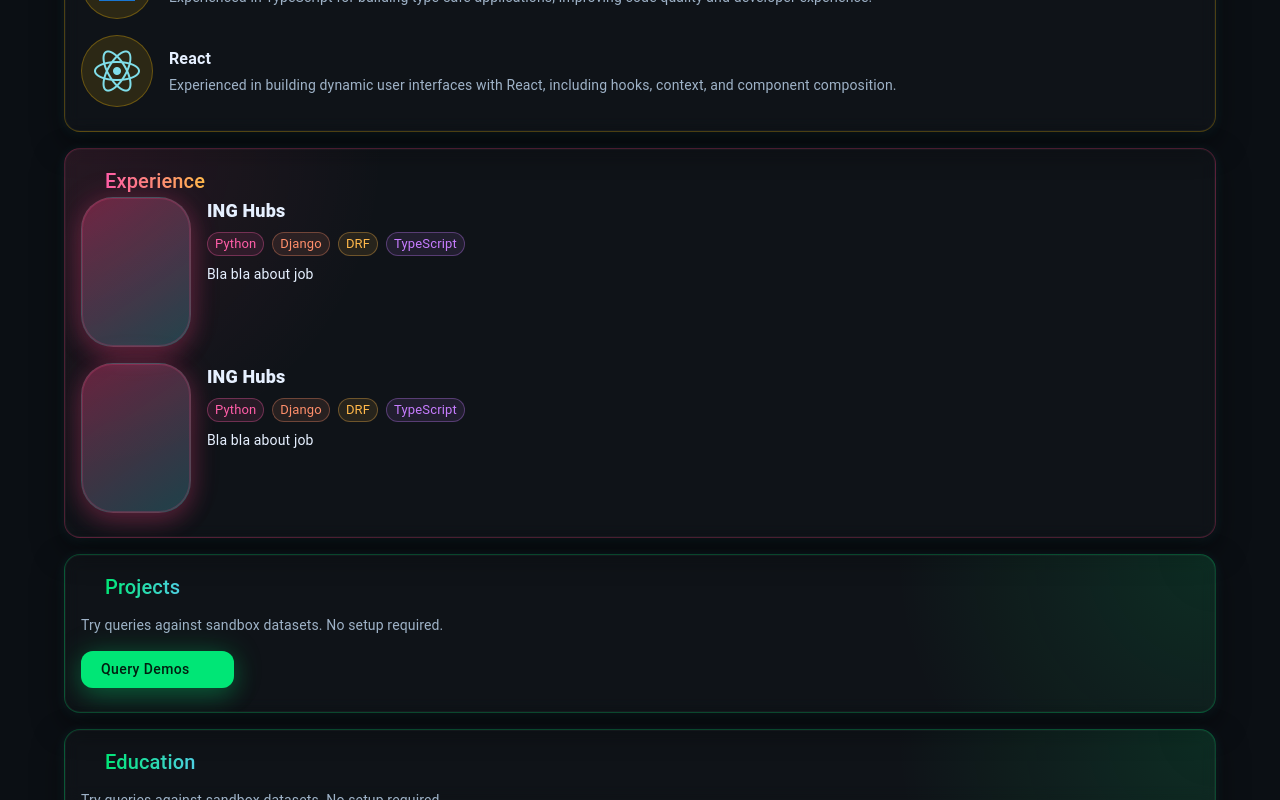
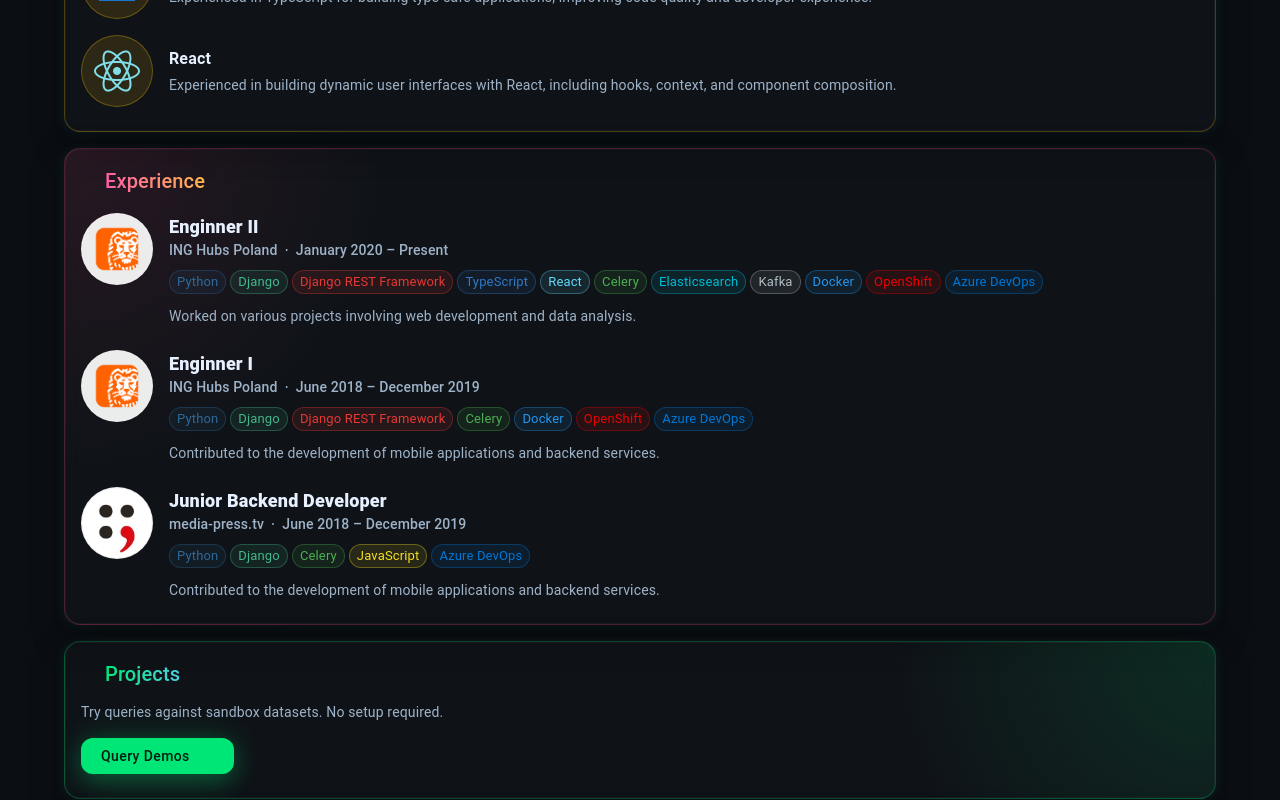
Before and after one commit to MateDawid/matedawid.github.io, a React (Create React App) app: page / in a window 1280 px wide. Shown: the part 676-1476 px from the top of the page. Built offline with nearby package versions, Linux system fonts and the light colour scheme; some icons are missing.

Commit message:
ExperienceCard

```diff
--- /dev/null
+++ b/src/components/ExperienceCard.style.tsx
@@ -0,0 +1,30 @@
+import { styled } from "@mui/material/styles";
+import { Card, Box } from "@mui/material";
+import { glow } from "./utils";
+
+export const StyledExperienceCard = styled(Card)({
+  borderColor: "rgba(255,64,129,0.25)",
+  background:
+    "radial-gradient(800px circle at 0% 0%, rgba(255,64,129,0.10), transparent 40%), rgba(255,255,255,0.02)",
+});
+
+export const CompanyImageBox = styled(Box)({
+  width: 72,
+  height: 72,
+  minWidth: 72,
+  minHeight: 72,
+  borderRadius: "50%",
+  flexShrink: 0,
+  background: "rgba(255,255,255,0.92)",
+  border: "1px solid rgba(255,255,255,0.12)",
+  display: "flex",
+  alignItems: "center",
+  justifyContent: "center",
+  overflow: "hidden",
+});
+
+export const CompanyImage = styled(Box)({
+  width: "100%",
+  height: "100%",
+  objectFit: "cover",
+}) as typeof Box;
--- a/src/components/ExperienceCard.tsx
+++ b/src/components/ExperienceCard.tsx
@@ -1,123 +1,77 @@
-import { Box, Card, CardContent, Chip, Stack, Typography } from "@mui/material";
-import { gradientText, glow } from "./utils";
+import { Box, CardContent, Chip, Stack, Typography } from "@mui/material";
+import { gradientText } from "./utils";
 import BoltIcon from "@mui/icons-material/Bolt";
-
-// -------------------- DATA --------------------
-const skills_mini = [
-  { label: "Python", color: "#ff5ea8" },
-  { label: "Django", color: "#ff8f6b" },
-  { label: "DRF", color: "#ffb84a" },
-  { label: "TypeScript", color: "#c77dff" },
-];
-// -------------------- COMPONENTS --------------------
+import { experience_card_data as data } from "../data";
+import {
+  StyledExperienceCard,
+  CompanyImageBox,
+  CompanyImage,
+} from "./ExperienceCard.style";
 
 export const ExperienceCard: React.FC = () => (
-  <Card
-    sx={{
-      borderColor: "rgba(255,64,129,0.25)",
-      background:
-        "radial-gradient(800px circle at 0% 0%, rgba(255,64,129,0.10), transparent 40%), rgba(255,255,255,0.02)",
-    }}
-  >
+  <StyledExperienceCard>
     <CardContent>
-      <Stack direction="row" alignItems="center" spacing={1}>
+      <Stack direction="row" alignItems="center" spacing={1} sx={{ mb: 2 }}>
         <BoltIcon sx={{ color: "#ff5ea8" }} />
         <Typography variant="h6" sx={gradientText("#ff5ea8", "#ffb84a")}>
           Experience
         </Typography>
       </Stack>
-
-      <Stack spacing={2}>
-        {/* JOB 1 */}
-        <Stack direction="row" spacing={2}>
-          <Box
+      <Stack spacing={3}>
+        {data.experienceItems.map((item, idx) => (
+          <Stack key={idx} direction="row" spacing={2}>
+            <CompanyImageBox>
+              <CompanyImage
+                component="img"
+                src={item.company_image}
+                alt={item.company_name}
+              />
+            </CompanyImageBox>
+            <Box flex={1}>
+              <Typography sx={{ fontWeight: 800, fontSize: 18 }}>
+                {item.position}
+              </Typography>
+              <Typography
+                variant="subtitle2"
+                color="text.secondary"
+                sx={{ mb: 1 }}
+              >
+                {item.company_name} &nbsp;·&nbsp; {item.start_date} –{" "}
+                {item.end_date ?? "Present"}
+              </Typography>
+              {item.skills && (
+                <Stack direction="row" flexWrap="wrap" sx={{ mb: 1 }}>
+                  {item.skills.map((skill, i) => {
+                    const color = data.skill_chip_colors[skill] ?? "#aaaaaa";
+                    return (
+                      <Chip
+                        key={skill}
+                        label={skill}
                         sx={{
-              width: 110,
-              height: 150,
-              borderRadius: 2,
-              background:
-                "linear-gradient(145deg, rgba(255,64,129,0.35), rgba(77,208,225,0.25))",
-              border: "1px solid rgba(255,255,255,0.10)",
-              ...glow("#ff4081", 0.2),
-            }}
-          />
-          <Box>
-            <Typography sx={{ fontWeight: 800, fontSize: 18 }}>
-              ING Hubs
-            </Typography>
-            <Stack
-              direction="row"
-              spacing={1}
-              sx={{ mb: 1, mt: 1 }}
-              flexWrap="wrap"
-            >
-              {skills_mini.map((u, i) => (
-                <Chip
-                  key={i}
-                  label={u.label}
-                  sx={{
-                    borderColor: `${u.color}55`,
-                    backgroundColor: `${u.color}1a`,
-                    color: u.color,
-                    mr: 1,
-                    mb: 1,
+                          borderColor: `${color}55`,
+                          backgroundColor: `${color}1a`,
+                          color,
+                          mr: 0.5,
+                          mb: 0.5,
                         }}
                         variant="outlined"
                         size="small"
                       />
-              ))}
+                    );
+                  })}
                 </Stack>
-            <Typography variant="body2" sx={{ maxWidth: 420 }}>
-              Bla bla about job
+              )}
+              <Typography
+                variant="body2"
+                color="text.secondary"
+                sx={{ textAlign: "justify" }}
+              >
+                {item.description}
               </Typography>
             </Box>
           </Stack>
-
-        {/* JOB 2 */}
-        <Stack direction="row" spacing={2}>
-          <Box
-            sx={{
-              width: 110,
-              height: 150,
-              borderRadius: 2,
-              background:
-                "linear-gradient(145deg, rgba(255,64,129,0.35), rgba(77,208,225,0.25))",
-              border: "1px solid rgba(255,255,255,0.10)",
-              ...glow("#ff4081", 0.2),
-            }}
-          />
-          <Box>
-            <Typography sx={{ fontWeight: 800, fontSize: 18 }}>
-              ING Hubs
-            </Typography>
-            <Stack
-              direction="row"
-              spacing={1}
-              sx={{ mb: 1, mt: 1 }}
-              flexWrap="wrap"
-            >
-              {skills_mini.map((u, i) => (
-                <Chip
-                  key={i}
-                  label={u.label}
-                  sx={{
-                    borderColor: `${u.color}55`,
-                    backgroundColor: `${u.color}1a`,
-                    color: u.color,
-                    mr: 1,
-                    mb: 1,
-                  }}
-                  variant="outlined"
-                  size="small"
-                />
         ))}
       </Stack>
-            <Typography variant="body2" sx={{ maxWidth: 420 }}>
-              Bla bla about job
-            </Typography>
-          </Box>
-        </Stack>
-      </Stack>
     </CardContent>
-  </Card>
+  </StyledExperienceCard>
 );
--- /dev/null
+++ b/src/data/experience_card.json
@@ -0,0 +1,65 @@
+{
+  "skill_chip_colors": {
+    "Python": "#306998",
+    "Django": "#44B78B",
+    "Django REST Framework": "#E53935",
+    "TypeScript": "#3178C6",
+    "React": "#61DAFB",
+    "Celery": "#4CAF50",
+    "Elasticsearch": "#00BCD4",
+    "Kafka": "#B0BEC5",
+    "Docker": "#2496ED",
+    "OpenShift": "#EE0000",
+    "Azure DevOps": "#0078D7",
+    "JavaScript": "#F7DF1E"
+  },
+  "experienceItems": [
+    {
+      "position": "Enginner II",
+      "company_name": "ING Hubs Poland",
+      "company_image": "/media/ing.png",
+      "description": "Worked on various projects involving web development and data analysis.",
+      "skills": [
+        "Python",
+        "Django",
+        "Django REST Framework",
+        "TypeScript",
+        "React",
+        "Celery",
+        "Elasticsearch",
+        "Kafka",
+        "Docker",
+        "OpenShift",
+        "Azure DevOps"
+      ],
+      "start_date": "January 2020",
+      "end_date": "Present"
+    },
+    {
+      "position": "Enginner I",
+      "company_name": "ING Hubs Poland",
+      "company_image": "/media/ing.png",
+      "description": "Contributed to the development of mobile applications and backend services.",
+      "skills": [
+        "Python",
+        "Django",
+        "Django REST Framework",
+        "Celery",
+        "Docker",
+        "OpenShift",
+        "Azure DevOps"
+      ],
+      "start_date": "June 2018",
+      "end_date": "December 2019"
+    },
+    {
+      "position": "Junior Backend Developer",
+      "company_name": "media-press.tv",
+      "company_image": "/media/media_presstv.jpg",
+      "description": "Contributed to the development of mobile applications and backend services.",
+      "skills": ["Python", "Django", "Celery", "JavaScript", "Azure DevOps"],
+      "start_date": "June 2018",
+      "end_date": "December 2019"
+    }
+  ]
+}
--- a/src/data/index.ts
+++ b/src/data/index.ts
@@ -1,9 +1,13 @@
 import { ProfileCardData, AboutCardData } from "./types";
+import { SkillsCardData } from "./types/SkillsCardData";
+import { ExperienceCardData } from "./types/ExperienceCardData";
 import profile_card_json from "./profile_card.json";
 import about_card_json from "./about_card.json";
 import skills_card_json from "./skills_card.json";
-import { SkillsCardData } from "./types/SkillsCardData";
+import experience_card_json from "./experience_card.json";
 
 export const profile_card_data: ProfileCardData = profile_card_json;
 export const about_card_data: AboutCardData = about_card_json;
 export const skills_card_data: SkillsCardData = skills_card_json;
+export const experience_card_data: ExperienceCardData =
+  experience_card_json as ExperienceCardData;
--- /dev/null
+++ b/src/data/types/ExperienceCardData.ts
@@ -0,0 +1,14 @@
+type ExperienceItem = {
+  position: string;
+  company_name: string;
+  company_image?: string;
+  description: string;
+  skills?: string[];
+  start_date: string;
+  end_date?: string;
+};
+
+export type ExperienceCardData = {
+  skill_chip_colors: Record<string, string>;
+  experienceItems: ExperienceItem[];
+};
```
Also changed, not shown: public/media/ing.png (added), public/media/media_presstv.jpg (added). Lines whose indentation alone changed are shown as unchanged.
